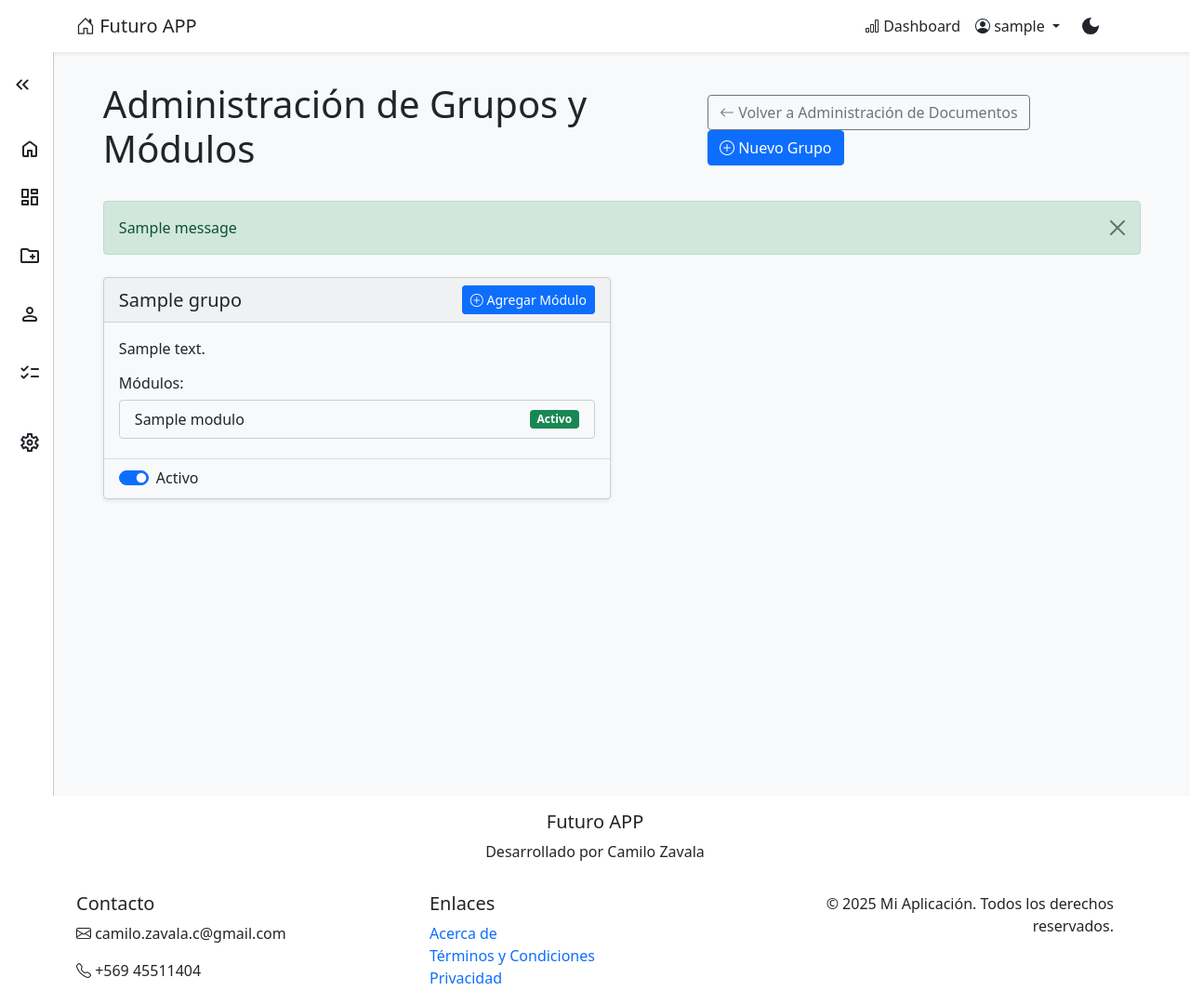
After one commit to C1ZC/app_future, a Django app: page /administration/documentos/grupos-modulos/ in a window 1280 px wide. The commit adds this page. Shown: the whole page at 93% size. Run offline with Django 5.2, Linux system fonts and the light colour scheme; a user stored in the database is signed in; tables that the repository leaves empty hold one stand-in row (values such as "Sample post"); one stand-in notice (Sample message) is shown.

Commit message:
gestor de grupo y modulos

```diff
--- a/web_project/urls.py
+++ b/web_project/urls.py
@@ -4,7 +4,7 @@ from django.contrib.auth.views import LogoutView
 from django.conf import settings
 from django.conf.urls.static import static
 from webapp.views.admin_documents_views import admin_documentos, eliminar_documento, limpiar_documentos, listar_archivos_storage, eliminar_archivo_storage
-from webapp.views.administration_views import administracion
+from webapp.views.administration_views import admin_grupos_modulos, administracion, crear_grupo, crear_modulo, toggle_grupo_activo
 from webapp.views.auth_views import register
 from webapp.views.dashboard_cosumo_view import dashboard_consumo_empresa
 from webapp.views.home_views import home
@@ -14,7 +14,7 @@ from webapp.service.users_crud import usuario_list, usuario_create, usuario_upda
 from webapp.views.licences_views import crear_licencia, editar_licencia, lista_licencias, eliminar_licencia, detalle_licencia
 from webapp.views.profile_views import perfil_view
 from webapp.views.administration_user_views import administracion_user
-from webapp.views.document_views import documento_update_fragmentos, documento_upload, documento_lista, documento_detalle, documento_webhook, documento_pendientes
+from webapp.views.document_views import documento_update_fragmentos, documento_upload, documento_lista, documento_detalle, documento_webhook, documento_pendientes, get_modulos_por_grupo
 
 urlpatterns = [
     path('admin/', admin.site.urls),
@@ -62,6 +62,15 @@ urlpatterns = [
     path('administration/licencias/<int:pk>/editar/', editar_licencia, name='editar_licencia'),
     path('administration/licencias/<int:pk>/eliminar/', eliminar_licencia, name='eliminar_licencia'),
     path('administration/licencias/<int:pk>/detalle/', detalle_licencia, name='detalle_licencia'),
-
+    path('api/modulos-por-grupo/', get_modulos_por_grupo,
+         name='get_modulos_por_grupo'),
+    path('administration/documentos/grupos-modulos/',
+         admin_grupos_modulos, name='admin_grupos_modulos'),
+    path('administration/documentos/grupos/crear/',
+         crear_grupo, name='crear_grupo'),
+    path('administration/documentos/modulos/crear/',
+         crear_modulo, name='crear_modulo'),
+    path('administration/documentos/grupos/<int:grupo_id>/toggle-activo/',
+         toggle_grupo_activo, name='toggle_grupo_activo'),
 
 ] + static(settings.STATIC_URL, document_root=settings.STATIC_ROOT)
--- a/webapp/models.py
+++ b/webapp/models.py
@@ -69,6 +69,33 @@ class DocumentoStatus(models.TextChoices):
     COMPLETADO = 'completado', 'Completado'
     ERROR = 'error', 'Error'
 
+class Grupo(models.Model):
+    nombre = models.CharField(max_length=100, unique=True)
+    descripcion = models.TextField(blank=True, null=True)
+    activo = models.BooleanField(default=True)
+
+    def __str__(self):
+        return self.nombre
+
+    class Meta:
+        ordering = ['nombre']
+
+
+class Modulo(models.Model):
+    nombre = models.CharField(max_length=100)
+    descripcion = models.TextField(blank=True, null=True)
+    grupo = models.ForeignKey(
+        Grupo, on_delete=models.CASCADE, related_name='modulos')
+    activo = models.BooleanField(default=True)
+
+    def __str__(self):
+        return f"{self.nombre} ({self.grupo.nombre})"
+
+    class Meta:
+        ordering = ['grupo__nombre', 'nombre']
+        unique_together = ['nombre', 'grupo']
+
+
 
 class Documento(models.Model):
     id = models.UUIDField(primary_key=True, default=uuid.uuid4, editable=False)
@@ -100,6 +127,16 @@ class Documento(models.Model):
     )
     usuario = models.ForeignKey(
         User, on_delete=models.SET_NULL,
+        null=True, blank=True, related_name='documentos'
+    )
+
+    # Nuevos campos relacionales
+    grupo_obj = models.ForeignKey(
+        Grupo, on_delete=models.SET_NULL,
+        null=True, blank=True, related_name='documentos'
+    )
+    modulo_obj = models.ForeignKey(
+        Modulo, on_delete=models.SET_NULL,
         null=True, blank=True, related_name='documentos'
     )
 
--- /dev/null
+++ b/webapp/templates/administration/documents/grupos_modulos.html
@@ -0,0 +1,221 @@
+{% extends "base.html" %}
+{% load static %}
+
+{% block title %}Administración de Grupos y Módulos{% endblock %}
+
+{% block content %}
+<div class="d-flex justify-content-between align-items-center mb-4">
+    <h1>Administración de Grupos y Módulos</h1>
+    <div>
+        <a href="{% url 'admin_documentos' %}" class="btn btn-outline-secondary">
+            <i class="bi bi-arrow-left"></i> Volver a Administración de Documentos
+        </a>
+        <button type="button" class="btn btn-primary" data-bs-toggle="modal" data-bs-target="#crearGrupoModal">
+            <i class="bi bi-plus-circle"></i> Nuevo Grupo
+        </button>
+    </div>
+</div>
+
+{% if messages %}
+<div class="mb-4">
+    {% for message in messages %}
+        <div class="alert alert-{{ message.tags }} alert-dismissible fade show">
+            {{ message }}
+            <button type="button" class="btn-close" data-bs-dismiss="alert" aria-label="Close"></button>
+        </div>
+    {% endfor %}
+</div>
+{% endif %}
+
+{% if grupos %}
+    <div class="row">
+        {% for grupo in grupos %}
+            <div class="col-md-6 mb-4">
+                <div class="card shadow-sm h-100">
+                    <div class="card-header d-flex justify-content-between align-items-center">
+                        <h5 class="card-title mb-0">{{ grupo.nombre }}</h5>
+                        <div>
+                            <button type="button" class="btn btn-sm btn-primary crear-modulo"
+                                    data-bs-toggle="modal" data-bs-target="#crearModuloModal"
+                                    data-grupo-id="{{ grupo.id }}" data-grupo-nombre="{{ grupo.nombre }}">
+                                <i class="bi bi-plus-circle"></i> Agregar Módulo
+                            </button>
+                        </div>
+                    </div>
+                    <div class="card-body">
+                        {% if grupo.descripcion %}
+                            <p class="card-text">{{ grupo.descripcion }}</p>
+                        {% endif %}
+
+                        <h6 class="mt-3">Módulos:</h6>
+                        {% with modulos=grupo.modulos.all %}
+                            {% if modulos %}
+                                <ul class="list-group">
+                                    {% for modulo in modulos %}
+                                        <li class="list-group-item d-flex justify-content-between align-items-center">
+                                            {{ modulo.nombre }}
+                                            {% if modulo.activo %}
+                                                <span class="badge bg-success">Activo</span>
+                                            {% else %}
+                                                <span class="badge bg-secondary">Inactivo</span>
+                                            {% endif %}
+                                        </li>
+                                    {% endfor %}
+                                </ul>
+                            {% else %}
+                                <p class="text-muted">No hay módulos en este grupo.</p>
+                            {% endif %}
+                        {% endwith %}
+                    </div>
+                    <div class="card-footer bg-transparent">
+                        <div class="form-check form-switch">
+                            <input class="form-check-input toggle-grupo" type="checkbox" role="switch"
+                                   id="toggle-{{ grupo.id }}" data-grupo-id="{{ grupo.id }}"
+                                   {% if grupo.activo %}checked{% endif %}>
+                            <label class="form-check-label" for="toggle-{{ grupo.id }}">
+                                {{ grupo.activo|yesno:"Activo,Inactivo" }}
+                            </label>
+                        </div>
+                    </div>
+                </div>
+            </div>
+        {% endfor %}
+    </div>
+{% else %}
+    <div class="alert alert-info">
+        <i class="bi bi-info-circle me-2"></i> No hay grupos de documentos configurados. Cree un nuevo grupo para comenzar.
+    </div>
+{% endif %}
+
+<!-- Modal para crear grupo -->
+<div class="modal fade" id="crearGrupoModal" tabindex="-1" aria-labelledby="crearGrupoModalLabel" aria-hidden="true">
+    <div class="modal-dialog">
+        <div class="modal-content">
+            <div class="modal-header">
+                <h5 class="modal-title" id="crearGrupoModalLabel">Crear Nuevo Grupo</h5>
+                <button type="button" class="btn-close" data-bs-dismiss="modal" aria-label="Close"></button>
+            </div>
+            <form method="post" action="{% url 'crear_grupo' %}">
+                {% csrf_token %}
+                <div class="modal-body">
+                    <div class="mb-3">
+                        <label for="nombre" class="form-label">Nombre</label>
+                        <input type="text" class="form-control" id="nombre" name="nombre" required>
+                    </div>
+                    <div class="mb-3">
+                        <label for="descripcion" class="form-label">Descripción (opcional)</label>
+                        <textarea class="form-control" id="descripcion" name="descripcion" rows="3"></textarea>
+                    </div>
+                </div>
+                <div class="modal-footer">
+                    <button type="button" class="btn btn-secondary" data-bs-dismiss="modal">Cancelar</button>
+                    <button type="submit" class="btn btn-primary">Crear Grupo</button>
+                </div>
+            </form>
+        </div>
+    </div>
+</div>
+
+<!-- Modal para crear módulo -->
+<div class="modal fade" id="crearModuloModal" tabindex="-1" aria-labelledby="crearModuloModalLabel" aria-hidden="true">
+    <div class="modal-dialog">
+        <div class="modal-content">
+            <div class="modal-header">
+                <h5 class="modal-title" id="crearModuloModalLabel">Crear Nuevo Módulo</h5>
+                <button type="button" class="btn-close" data-bs-dismiss="modal" aria-label="Close"></button>
+            </div>
+            <form method="post" action="{% url 'crear_modulo' %}">
+                {% csrf_token %}
+                <div class="modal-body">
+                    <div class="mb-3">
+                        <label for="grupo_id" class="form-label">Grupo</label>
+                        <input type="text" class="form-control" id="grupo_nombre" readonly>
+                        <input type="hidden" id="grupo_id" name="grupo_id">
+                    </div>
+                    <div class="mb-3">
+                        <label for="nombre_modulo" class="form-label">Nombre</label>
+                        <input type="text" class="form-control" id="nombre_modulo" name="nombre" required>
+                    </div>
+                    <div class="mb-3">
+                        <label for="descripcion_modulo" class="form-label">Descripción (opcional)</label>
+                        <textarea class="form-control" id="descripcion_modulo" name="descripcion" rows="3"></textarea>
+                    </div>
+                </div>
+                <div class="modal-footer">
+                    <button type="button" class="btn btn-secondary" data-bs-dismiss="modal">Cancelar</button>
+                    <button type="submit" class="btn btn-primary">Crear Módulo</button>
+                </div>
+            </form>
+        </div>
+    </div>
+</div>
+
+{% block scripts %}
+<script>
+document.addEventListener('DOMContentLoaded', function() {
+    // Configurar modal para crear módulo
+    const botonesCrearModulo = document.querySelectorAll('.crear-modulo');
+    botonesCrearModulo.forEach(btn => {
+        btn.addEventListener('click', function() {
+            const grupoId = this.dataset.grupoId;
+            const grupoNombre = this.dataset.grupoNombre;
+
+            document.getElementById('grupo_id').value = grupoId;
+            document.getElementById('grupo_nombre').value = grupoNombre;
+        });
+    });
+
+    // Manejar cambios en estado activo/inactivo
+    const togglesGrupo = document.querySelectorAll('.toggle-grupo');
+    togglesGrupo.forEach(toggle => {
+        toggle.addEventListener('change', function() {
+            const grupoId = this.dataset.grupoId;
+            const nuevoEstado = this.checked;
+
+            fetch(`/administration/documentos/grupos/${grupoId}/toggle-activo/`, {
+                method: 'POST',
+                headers: {
+                    'X-CSRFToken': getCookie('csrftoken'),
+                    'Content-Type': 'application/json'
+                },
+                body: JSON.stringify({
+                    activo: nuevoEstado
+                })
+            })
+            .then(response => response.json())
+            .then(data => {
+                if (data.success) {
+                    // Actualizar etiqueta
+                    this.nextElementSibling.textContent = nuevoEstado ? 'Activo' : 'Inactivo';
+                } else {
+                    // Revertir cambio si hay error
+                    this.checked = !nuevoEstado;
+                    alert(`Error: ${data.error}`);
+                }
+            })
+            .catch(error => {
+                this.checked = !nuevoEstado;
+                alert(`Error: ${error}`);
+            });
+        });
+    });
+
+    // Función auxiliar para obtener cookies
+    function getCookie(name) {
+        let cookieValue = null;
+        if (document.cookie && document.cookie !== '') {
+            const cookies = document.cookie.split(';');
+            for (let i = 0; i < cookies.length; i++) {
+                const cookie = cookies[i].trim();
+                if (cookie.substring(0, name.length + 1) === (name + '=')) {
+                    cookieValue = decodeURIComponent(cookie.substring(name.length + 1));
+                    break;
+                }
+            }
+        }
+        return cookieValue;
+    }
+});
+</script>
+{% endblock %}
+{% endblock %}
--- a/webapp/views/administration_views.py
+++ b/webapp/views/administration_views.py
@@ -1,8 +1,87 @@
-from django.shortcuts import render
+from django.shortcuts import render, get_object_or_404
+from webapp.models import Grupo, Modulo, RolUsuario
 from webapp.service.roles import rol_requerido
 from django.contrib.auth.decorators import login_required
+from django.contrib import messages
+from django.shortcuts import redirect
+from django.http import JsonResponse
+import json
+
 
 @login_required
 @rol_requerido('superadmin')
 def administracion(request):
     return render(request, 'pages/administration.html')
+
+
+@login_required
+@rol_requerido(RolUsuario.SUPERADMIN)
+def admin_grupos_modulos(request):
+    """Administración de grupos y módulos de documentos"""
+    grupos = Grupo.objects.all().order_by('nombre')
+    return render(request, 'administration/documents/grupos_modulos.html', {
+        'grupos': grupos
+    })
+
+
+@login_required
+@rol_requerido(RolUsuario.SUPERADMIN)
+def crear_grupo(request):
+    if request.method == 'POST':
+        nombre = request.POST.get('nombre')
+        descripcion = request.POST.get('descripcion')
+
+        if not nombre:
+            messages.error(request, "El nombre es obligatorio")
+            return redirect('admin_grupos_modulos')
+
+        Grupo.objects.create(nombre=nombre, descripcion=descripcion)
+        messages.success(request, f"Grupo '{nombre}' creado correctamente")
+        return redirect('admin_grupos_modulos')
+
+    return redirect('admin_grupos_modulos')
+
+
+@login_required
+@rol_requerido(RolUsuario.SUPERADMIN)
+def crear_modulo(request):
+    if request.method == 'POST':
+        nombre = request.POST.get('nombre')
+        descripcion = request.POST.get('descripcion')
+        grupo_id = request.POST.get('grupo_id')
+
+        if not nombre or not grupo_id:
+            messages.error(request, "El nombre y el grupo son obligatorios")
+            return redirect('admin_grupos_modulos')
+
+        try:
+            grupo = Grupo.objects.get(id=grupo_id)
+            Modulo.objects.create(
+                nombre=nombre, descripcion=descripcion, grupo=grupo)
+            messages.success(
+                request, f"Módulo '{nombre}' creado correctamente en grupo '{grupo.nombre}'")
+        except Grupo.DoesNotExist:
+            messages.error(request, "El grupo seleccionado no existe")
+
+        return redirect('admin_grupos_modulos')
+
+    return redirect('admin_grupos_modulos')
+
+
+@login_required
+@rol_requerido(RolUsuario.SUPERADMIN)
+def toggle_grupo_activo(request, grupo_id):
+    if request.method != 'POST':
+        return JsonResponse({'error': 'Método no permitido'}, status=405)
+
+    try:
+        data = json.loads(request.body)
+        activo = data.get('activo', False)
+
+        grupo = get_object_or_404(Grupo, id=grupo_id)
+        grupo.activo = activo
+        grupo.save()
+
+        return JsonResponse({'success': True})
+    except Exception as e:
+        return JsonResponse({'error': str(e)}, status=400)
```
Also changed, not shown: webapp/forms/document_forms.py (+40 -20 lines), webapp/templates/documents/detail_document.html (+12 -2 lines), webapp/templates/documents/upload_documents.html (+45 -11 lines), webapp/templates/pages/administration.html (+16 -0 lines), webapp/views/document_views.py (+80 -30 lines).
